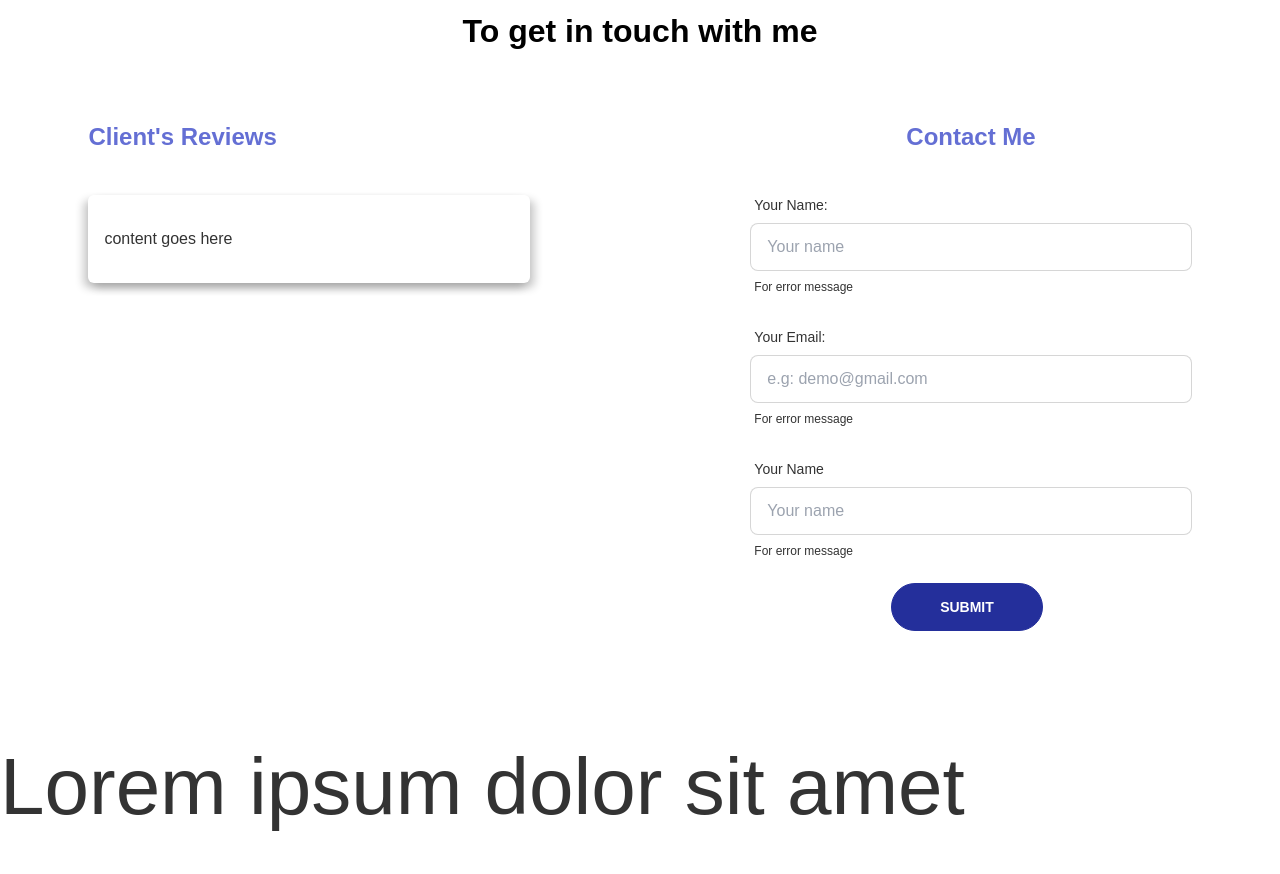
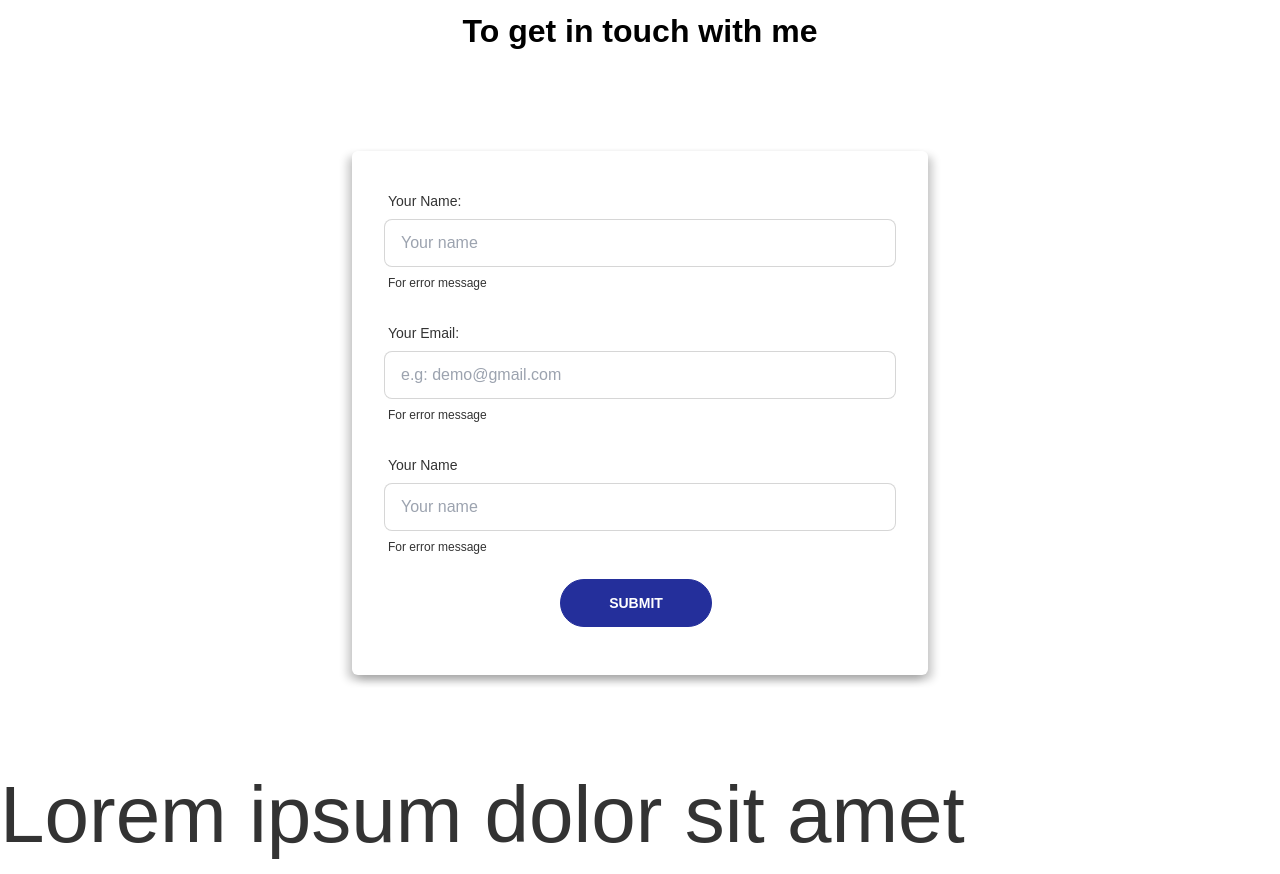
Before and after one commit to samsuzzaman1998/samsuzzaman_portfolio, a React (Create React App) app: page / in a window 1280 px wide. Shown: the part 3148-4022 px from the top of the page. Built offline with nearby package versions, Linux system fonts and the light colour scheme.

Commit message:
update contact-layout

```diff
--- a/package.json
+++ b/package.json
@@ -16,6 +16,8 @@
     "react": "^18.1.0",
     "react-dom": "^18.1.0",
     "react-scripts": "5.0.1",
+    "react-slick": "^0.29.0",
+    "slick-carousel": "^1.8.1",
     "web-vitals": "^2.1.4"
   },
   "scripts": {
--- a/src/App.css
+++ b/src/App.css
@@ -13,7 +13,6 @@ Google font
     box-sizing: border-box;
     font-family: "Poppins", sans-serif;
 }
-
 
 /* ==============
     Common CSS
--- a/src/Components/ContactMe/Contact.js
+++ b/src/Components/ContactMe/Contact.js
@@ -1,6 +1,7 @@
 import React from "react";
 import "./contact.css";
 import SecTitle from "../SecTitle/SecTitle";
+import Slider from "react-slick";
 
 const Contact = () => {
     return (
@@ -8,25 +9,9 @@ const Contact = () => {
             <SecTitle titleName="contact" titleDes="To get in touch with me" />
 
             {/* main */}
-            <div className="container_row flex justify-between">
-                {/* Review Part */}
-                <div className="testimonial md:w-2/5 ">
-                    <h4 className="heading_4 capitalize font-bold text-secondary">
-                        Client's reviews
-                    </h4>
-                    <div className="mt-10 w-full ">
-                        <div class="card testimonial_shadow">
-                            content goes here
-                        </div>
-                    </div>
-                </div>
-
-                {/* Form Part */}
-                <div className="contact_form md:w-2/5">
-                    <h4 className="heading_4 capitalize font-bold text-secondary text-center">
-                        contact me
-                    </h4>
-                    <div className="form_container w-full mt-8">
+            <div className="container_row flex justify-center">
+                <div className="contact_form w-11/12 max-w-xl">
+                    <div className="form_container w-full mt-8 form_shadow">
                         <form className="w-full">
                             {/* Input_Field */}
                             <div className="form-control w-full mb-4">
--- a/src/Components/ContactMe/contact.css
+++ b/src/Components/ContactMe/contact.css
@@ -1,5 +1,5 @@
-.testimonial_shadow {
-    padding: 2rem 1rem;
+.form_shadow {
+    padding: 2rem 2rem;
     border-radius: 6px;
     box-shadow: 5px 5px 8px rgba(0, 0, 0, 0.2), -5px 5px 8px rgba(0, 0, 0, 0.2);
 }
```
Also changed, not shown: 1 other file (tests, documents, lock files or other folders).
